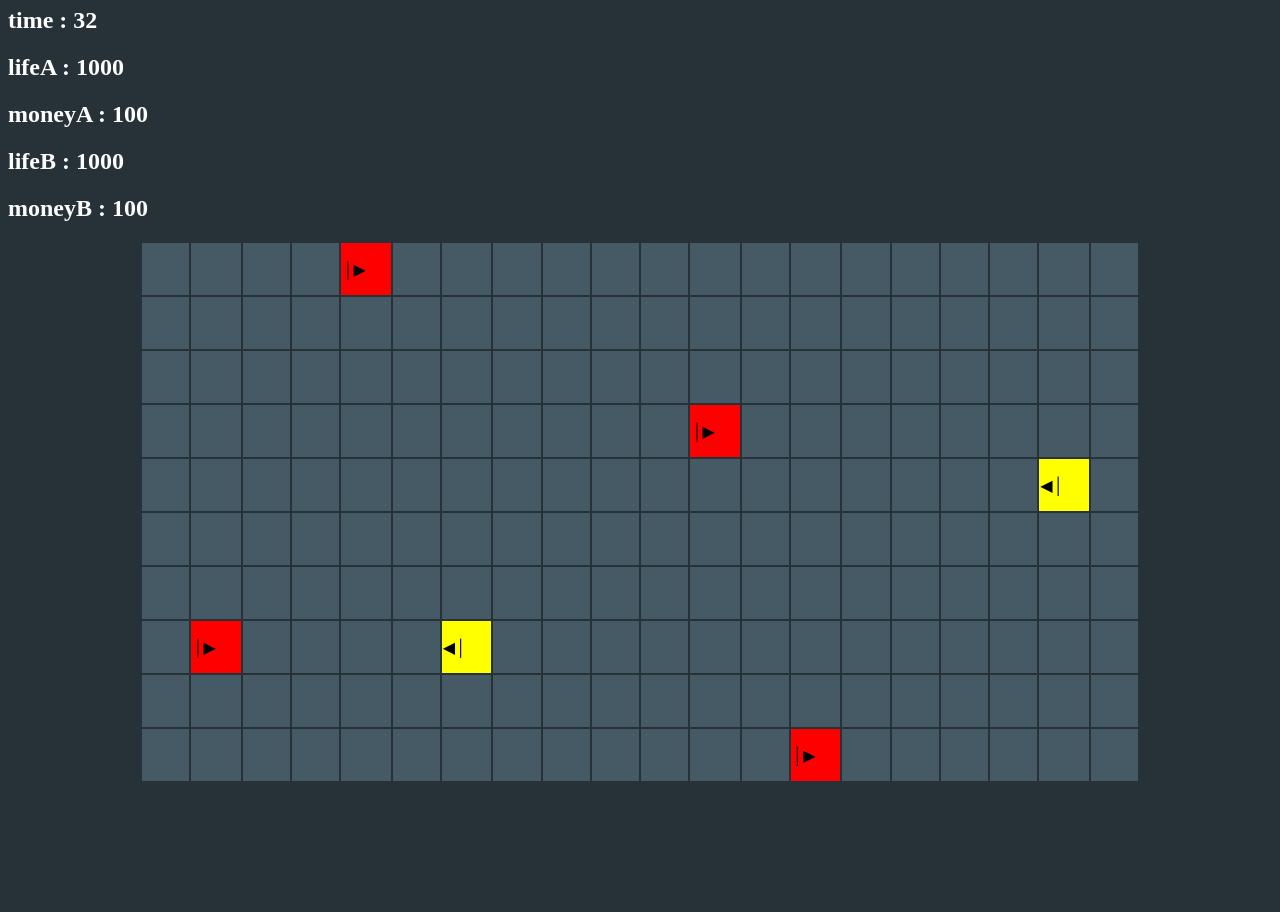
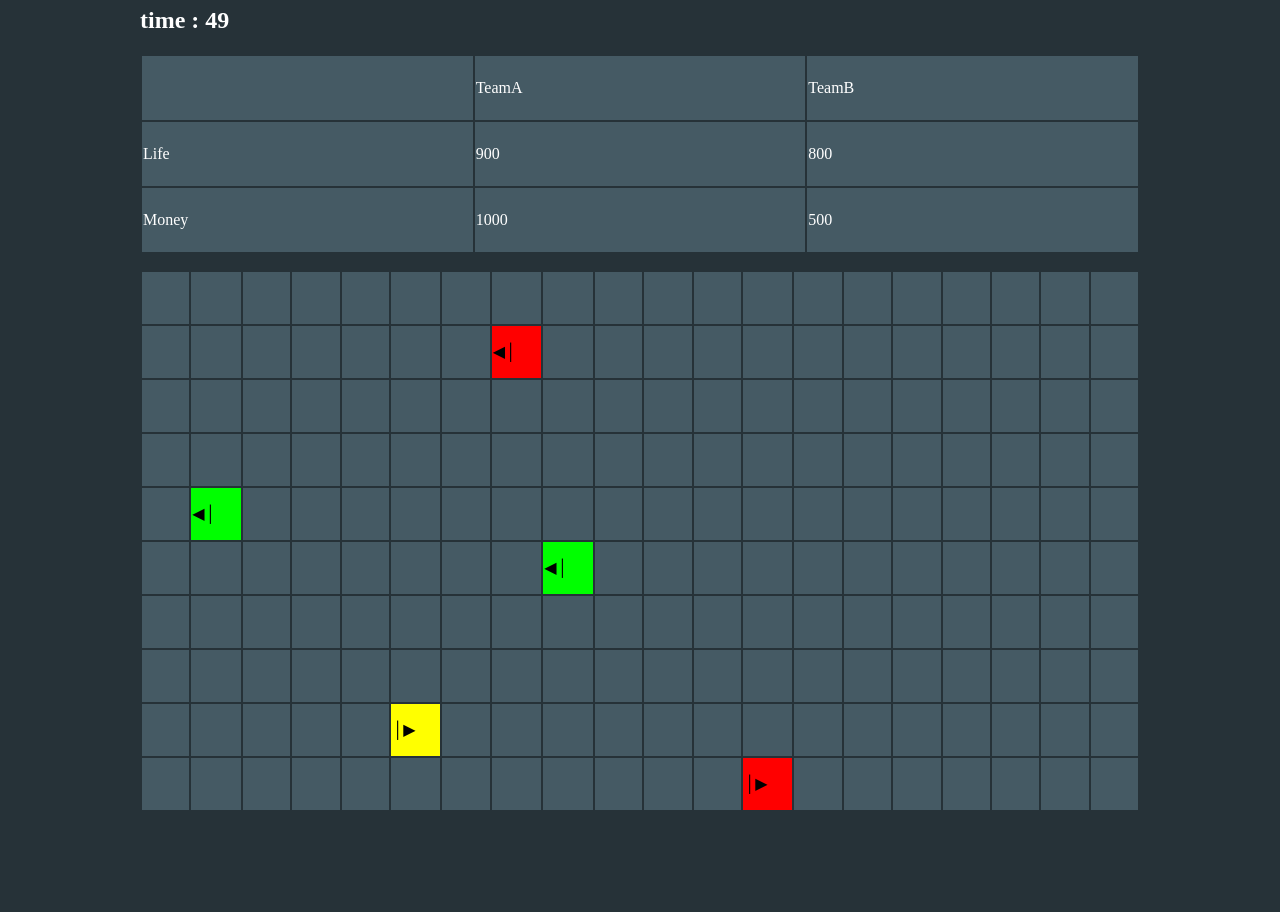
Before and after one commit to 123yoshidandy/3rd-force, a plain HTML site: page index.html in a window 1280 px wide. Shown: the part 73-985 px from the top of the page. Before the commit the page ends 856 px from the top, so only its background shows below. Drawn offline with Linux system fonts and the light colour scheme.

Commit message:
teamB実行時の反転制御導入／リファクタリング実施

```diff
--- a/css/style.css
+++ b/css/style.css
@@ -1,35 +1,27 @@
 body {
+    width: 1000px;
+    height: 1000px;
     background-color: #263238;
+    color: #FFFFFF;
+    margin-left: auto;
+    margin-right: auto;
+
 }
 
-h1 {
-    color: #FFFFFF;
-}
-
-h2 {
-    color: #FFFFFF;
-}
-
-.board {
-    width: 1000px; /* 表の幅 */
-    height: 500px; /* 表の高さ */
-    /* 中央揃えにする */
-    margin-left: auto;
-    margin-right: auto;
-    display: flex;
+.score_table {
+    width: 1000px;
+    height: 200px;
 }
 
 .field_table {
-    width: 1000px; /* 表の幅 */
-    height: 500px; /* 表の高さ */
-    /* 中央揃えにする */
-    margin-left: auto;
-    margin-right: auto;
+    width: 1000px;
+    height: 500px;
+    color: #000000;
 }
 
 td {
-    width: 50px; /* セルの幅 */
-    height: 50px; /* セルの高さ */
+    width: 50px;
+    height: 50px;
     background-color: #455A64; /* 背景色 */
 }
 
--- a/index.html
+++ b/index.html
@@ -7,14 +7,14 @@
     </head>
     <body>
         <h1 id="title_text">3rd force</h1>
-        <h2 id="time_text">time: -</h2>
-        <h2 id="lifeA_text">lifeA: -</h2>
-        <h2 id="moneyA_text">moneyA: -</h2>
-        <h2 id="lifeB_text">lifeB: -</h2>
-        <h2 id="moneyB_text">moneyB: -</h2>
-        <div class="board">
-            <table id="field_table" class="field_table"></table>
-        </div>
+        <h2 id="time_text">-</h2>
+        <table id="score_table" class="score_table">
+            <tr> <td></td>      <td>TeamA</td>              <td>TeamB</td>              </tr>
+            <tr> <td>Life</td>  <td id="teamA.life">-</td>  <td id="teamB.life">-</td>  </tr>
+            <tr> <td>Money</td> <td id="teamA.money">-</td> <td id="teamB.money">-</td> </tr>
+        </table>
+        <p></p>
+        <table id="field_table" class="field_table"></table>
         <script src="./js/main.js"></script>
     </body>
 </html>
--- a/js/main.js
+++ b/js/main.js
@@ -1,5 +1,6 @@
 const HEIGHT =10;
 const WIDTH = 20;
+const TD_SKIP = 9;
 
 const CHARACTER_TYPES = {
     r: {
@@ -19,8 +20,8 @@ const CHARACTER_TYPES = {
     y: {
         type: "y",
         life: 200,
-        attack: 100,
-        range: 3,
+        attack: 50,
+        range: 4,
         cost: 1000,
     },
 };
@@ -45,7 +46,6 @@ var cells = [];
 
 init();
 var timer = setInterval(function () {
-
     if (state.time % 2 == 0) {
         move();
         command();
@@ -57,7 +57,6 @@ var timer = setInterval(function () {
     }
 
     view();
-
     if (state.teamA.life <= 0) {
         clearInterval(timer);
         document.getElementById("time_text").textContent = "teamB is win";
@@ -69,11 +68,10 @@ var timer = setInterval(function () {
     }
 
     state.time++;
-}, 150);
+}, 100);
 
 function init() {
     var tableElement = document.getElementById("field_table");
-
     for (var row = 0; row < HEIGHT; row++) {
         var tr = document.createElement("tr");
         for (var col = 0; col < WIDTH; col++) {
@@ -89,7 +87,7 @@ function init() {
     for (var row = 0; row < HEIGHT; row++) {
         cells.push([]);
         for (var col = 0; col < WIDTH; col++) {
-            cells[row].push(td_array[index]);
+            cells[row].push(td_array[TD_SKIP + index]);
             index++;
         }
     }
@@ -97,10 +95,10 @@ function init() {
 
 function view() {
     document.getElementById("time_text").textContent = "time  : " + state.time;
-    document.getElementById("lifeA_text").textContent = "lifeA : " + state.teamA.life;
-    document.getElementById("moneyA_text").textContent = "moneyA : " + state.teamA.money;
-    document.getElementById("lifeB_text").textContent = "lifeB : " + state.teamB.life;
-    document.getElementById("moneyB_text").textContent = "moneyB : " + state.teamB.money;
+    document.getElementById("teamA.life").innerText = state.teamA.life;
+    document.getElementById("teamA.money").innerText = state.teamA.money;
+    document.getElementById("teamB.life").innerText = state.teamB.life;
+    document.getElementById("teamB.money").innerText = state.teamB.money;
 
     for (var row = 0; row < HEIGHT; row++) {
         for (var col = 0; col < WIDTH; col++) {
@@ -125,7 +123,6 @@ function view() {
 }
 
 function move() {
-
     for (var i = 0; i < state.teamA.characters.length; i++) {
         state.teamA.characters[i].x = Math.min(state.teamA.characters[i].x + 1, WIDTH - state.teamA.characters[i].range);
     }
@@ -195,15 +192,32 @@ function attack_area() {
     }
 }
 
-
 async function command() {
     const module1 = await import('./tactics/random.js');
     const tactics1 = new module1.Tactics();
-    const result1= tactics1.exec(state);
+    const result1= tactics1.exec(state.time, state.teamA, state.teamB);
+
+    for (var i = 0; i < state.teamA.characters.length; i++) {
+        state.teamA.characters[i].x = WIDTH - 1 - state.teamA.characters[i].x;
+        state.teamA.characters[i].y = HEIGHT - 1 - state.teamA.characters[i].y;
+    }
+    for (var i = 0; i < state.teamB.characters.length; i++) {
+        state.teamB.characters[i].x = WIDTH - 1 - state.teamB.characters[i].x;
+        state.teamB.characters[i].y = HEIGHT - 1 - state.teamB.characters[i].y;
+    }
 
     const module2 = await import('./tactics/random.js');
     const tactics2 = new module2.Tactics();
-    const result2 = tactics2.exec(state);
+    const result2 = tactics2.exec(state.time, state.teamB, state.teamA);
+
+    for (var i = 0; i < state.teamA.characters.length; i++) {
+        state.teamA.characters[i].x = WIDTH - 1 - state.teamA.characters[i].x;
+        state.teamA.characters[i].y = HEIGHT - 1 - state.teamA.characters[i].y;
+    }
+    for (var i = 0; i < state.teamB.characters.length; i++) {
+        state.teamB.characters[i].x = WIDTH - 1 - state.teamB.characters[i].x;
+        state.teamB.characters[i].y = HEIGHT - 1 - state.teamB.characters[i].y;
+    }
 
     for (var i = 0; i < result1.length; i++) {
         generate(0, result1[i][0], "teamA", result1[i][1]);
--- a/js/tactics/random.js
+++ b/js/tactics/random.js
@@ -1,5 +1,5 @@
 export class Tactics {
-    exec(state) {
+    exec(time, friend, enemy) {
         var height = 10;
         var types = ["r", "g", "y"];
 
--- a/js/tactics/sample.js
+++ b/js/tactics/sample.js
@@ -1,5 +1,6 @@
 export class Tactics {
-    command(state) {
+    command(time, friend, enemy) {
+
         return [
             [0, "r"],
         ]
```
